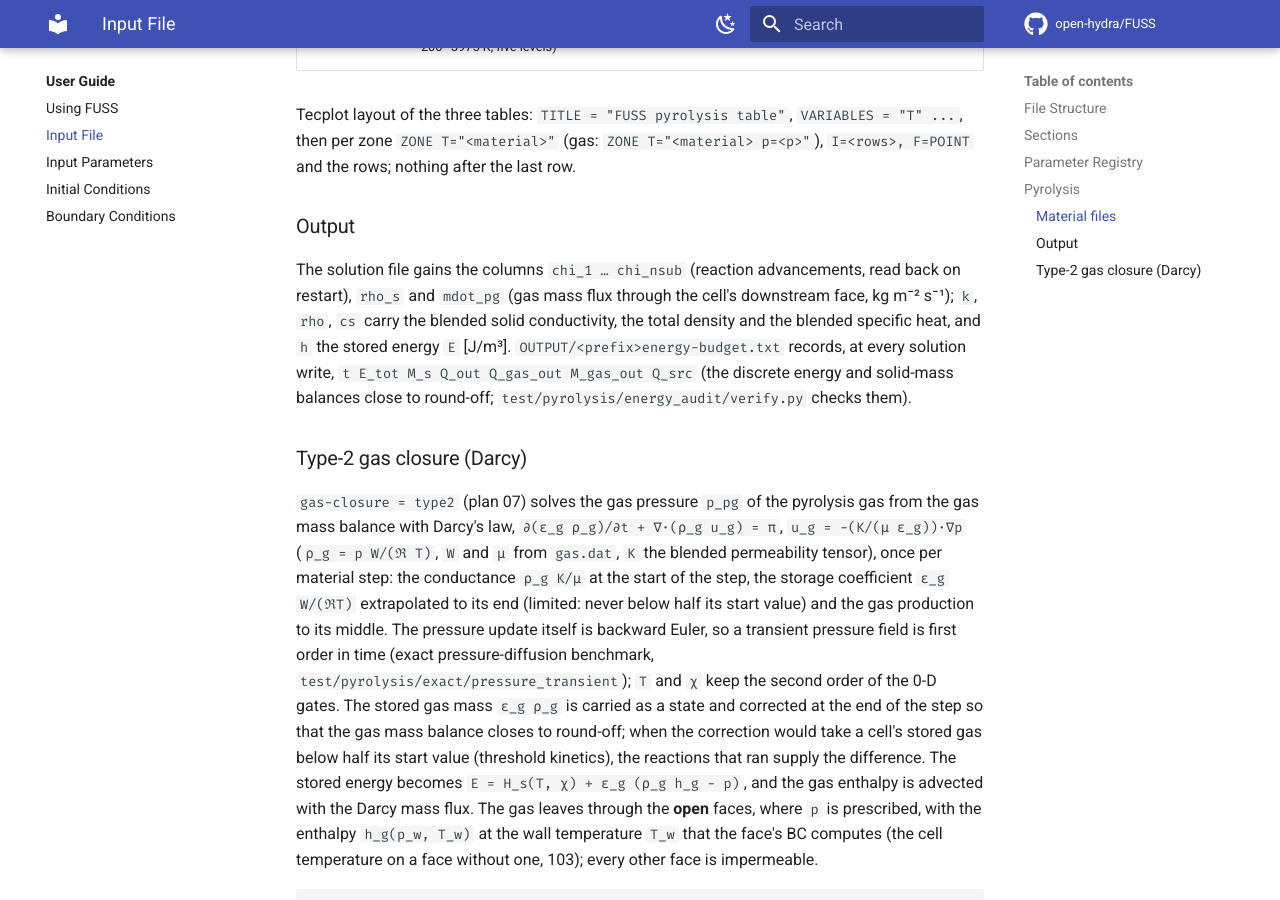
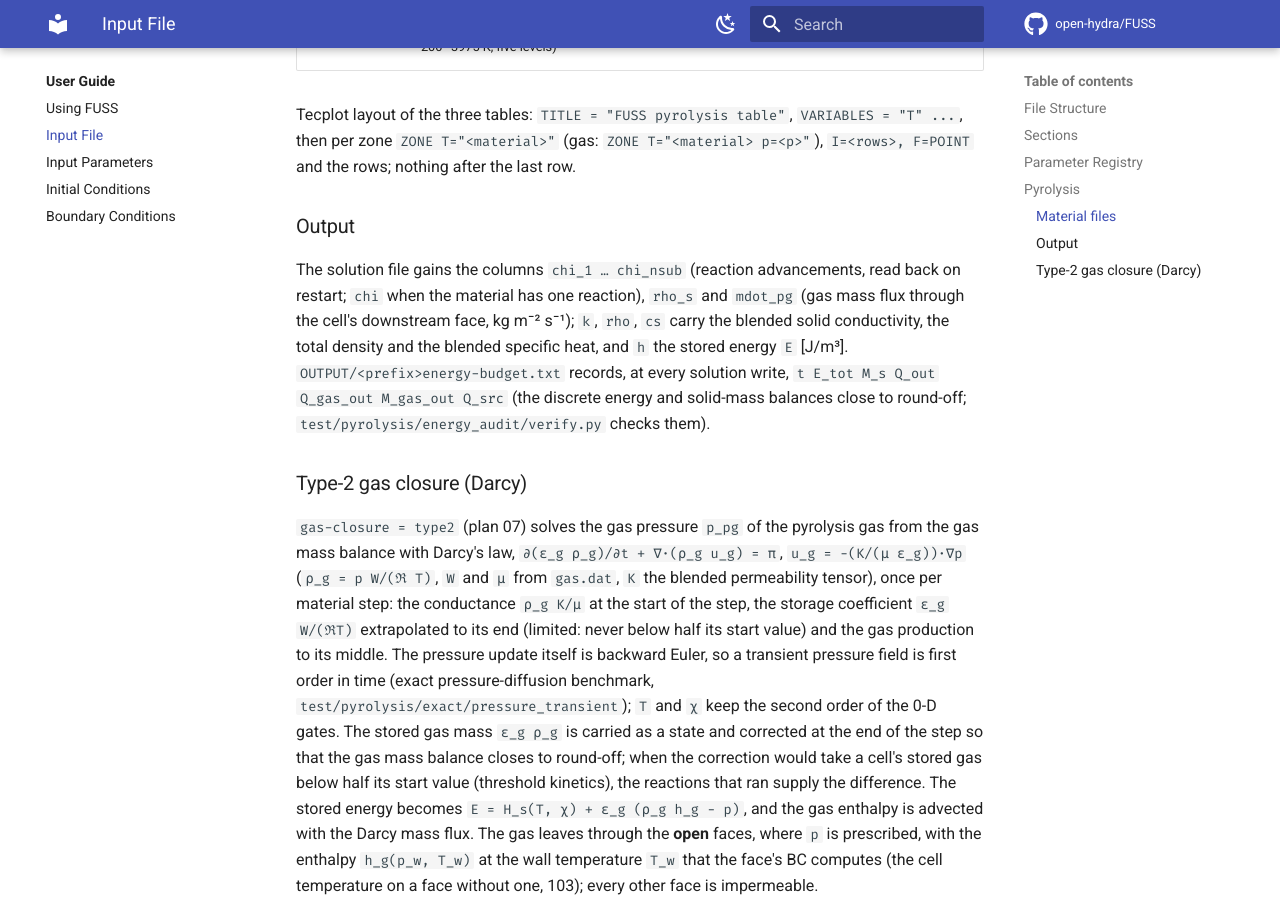
Before and after one commit to open-hydra/FUSS, an MkDocs documentation site: the page built from docs/user/input.md, in a window 1280 px wide and 900 px high, scrolled down 3307 px. Built offline with MkDocs 1.6.1 and Material for MkDocs 9.7.7, drawn with Linux system fonts in a browser that asks for light colours; comment, search, counter and statistics services are not loaded.

Commit message:
docs: a one-reaction material writes the column chi
input.md listed the solution columns as chi_1 ... chi_nsub. With one
reaction the writer names the column chi, and since 1cc8fea the restart
reader expects that name.

Co-Authored-By: Claude Opus 5.5 (1M context) <noreply@anthropic.com>
Claude-Session: https://claude.ai/code/session_01Q6mgzZ4Em2XSijeD1s9D94

```diff
--- a/docs/user/input.md
+++ b/docs/user/input.md
@@ -92,7 +92,7 @@ Tecplot layout of the three tables: `TITLE = "FUSS pyrolysis table"`, `VARIABLES
 
 ### Output
 
-The solution file gains the columns `chi_1 … chi_nsub` (reaction advancements, read back on restart), `rho_s` and `mdot_pg` (gas mass flux through the cell's downstream face, kg m⁻² s⁻¹); `k`, `rho`, `cs` carry the blended solid conductivity, the total density and the blended specific heat, and `h` the stored energy `E` [J/m³]. `OUTPUT/<prefix>energy-budget.txt` records, at every solution write, `t E_tot M_s Q_out Q_gas_out M_gas_out Q_src` (the discrete energy and solid-mass balances close to round-off; `test/pyrolysis/energy_audit/verify.py` checks them).
+The solution file gains the columns `chi_1 … chi_nsub` (reaction advancements, read back on restart; `chi` when the material has one reaction), `rho_s` and `mdot_pg` (gas mass flux through the cell's downstream face, kg m⁻² s⁻¹); `k`, `rho`, `cs` carry the blended solid conductivity, the total density and the blended specific heat, and `h` the stored energy `E` [J/m³]. `OUTPUT/<prefix>energy-budget.txt` records, at every solution write, `t E_tot M_s Q_out Q_gas_out M_gas_out Q_src` (the discrete energy and solid-mass balances close to round-off; `test/pyrolysis/energy_audit/verify.py` checks them).
 
 ### Type-2 gas closure (Darcy)
 
```
